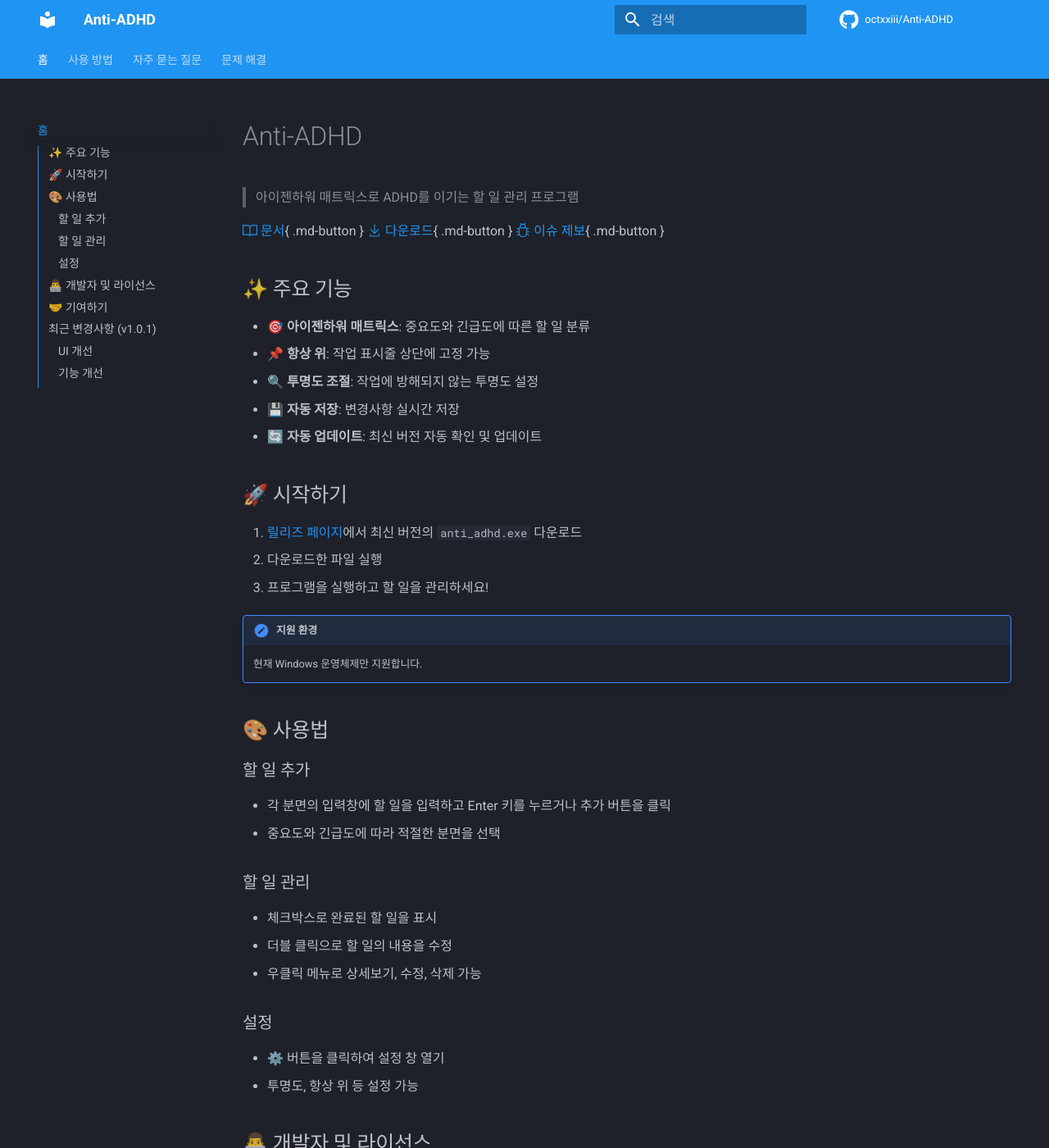
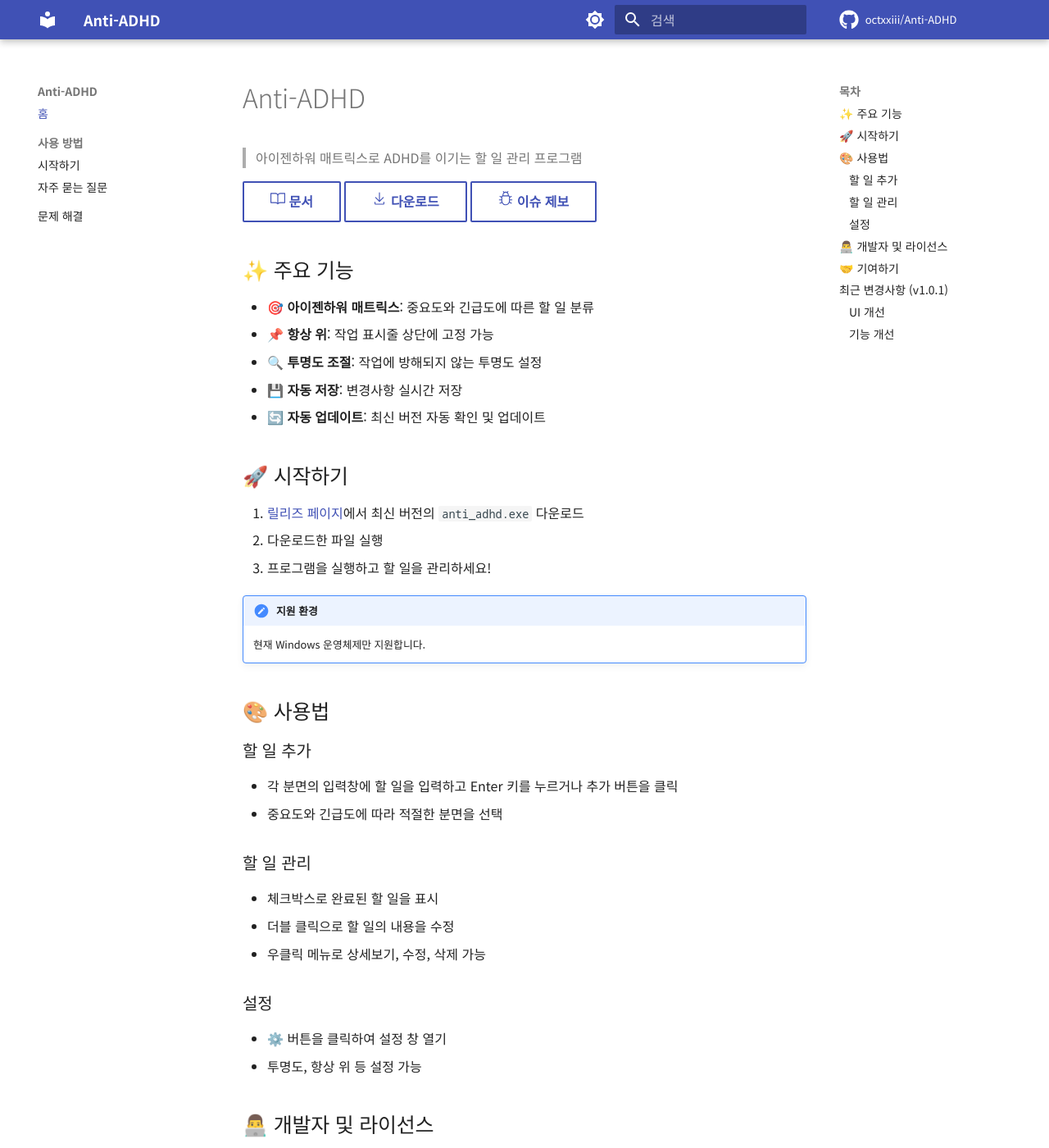
Before and after one commit to octxxiii/Anti-ADHD-Desktop-App-, an MkDocs documentation site: the page built from docs/index.md, in a window 1280 px wide and 1400 px high. Shown: the whole window at 82% size. Built offline with MkDocs 1.6.1 and Material for MkDocs 9.7.7, drawn with Linux system fonts in a browser that asks for light colours; comment, search, counter and statistics services are not loaded; some of the changed text lies outside the part shown.

Commit message:
fix: mkdocs 설정 수정 및 버튼 스타일 개선

```diff
--- a/mkdocs.yml
+++ b/mkdocs.yml
@@ -1,7 +1,7 @@
 site_name: Anti-ADHD
 site_description: 아이젠하워 매트릭스로 ADHD를 이기는 할 일 관리 프로그램
 site_author: octxxiii
-site_url: https://octxxiii.github.io/Anti-ADHD
+site_url: https://octxxiii.github.io/Anti-ADHD/
 
 repo_name: octxxiii/Anti-ADHD
 repo_url: https://github.com/octxxiii/Anti-ADHD
@@ -10,28 +10,30 @@ theme:
   name: material
   language: ko
   features:
-    - navigation.tabs
+    - navigation.instant
+    - navigation.tracking
     - navigation.sections
-    - navigation.top
+    - navigation.expand
+    - navigation.indexes
+    - toc.follow
     - search.suggest
     - search.highlight
-    - content.tabs.link
-    - content.code.annotate
-    - content.code.copy
-    - header.autohide
-    - navigation.expand
-    - navigation.instant
-    - navigation.tracking
-    - navigation.indexes
-    - navigation.footer
-    - navigation.path
-    - navigation.prune
-    - toc.follow
-    - toc.integrate
   palette:
-    scheme: slate
-    primary: blue
-    accent: blue
+    - scheme: default
+      primary: indigo
+      accent: indigo
+      toggle:
+        icon: material/brightness-7
+        name: 다크 모드로 전환
+    - scheme: slate
+      primary: indigo
+      accent: indigo
+      toggle:
+        icon: material/brightness-4
+        name: 라이트 모드로 전환
+  font:
+    text: Noto Sans KR
+    code: Noto Sans Mono
   icon:
     repo: fontawesome/brands/github
 
@@ -39,41 +41,37 @@ extra:
   social:
     - icon: fontawesome/brands/github
       link: https://github.com/octxxiii/Anti-ADHD
+      name: GitHub
     - icon: fontawesome/solid/envelope
       link: mailto:kdyw123@gmail.com
 
 plugins:
-  - search
+  - search:
+      lang: ko
 
 markdown_extensions:
+  - attr_list
+  - md_in_html
   - admonition
-  - codehilite
+  - pymdownx.details
+  - pymdownx.superfences
+  - pymdownx.highlight:
+      anchor_linenums: true
+  - pymdownx.inlinehilite
+  - pymdownx.snippets
+  - pymdownx.superfences
+  - def_list
+  - pymdownx.tasklist:
+      custom_checkbox: true
+  - tables
   - footnotes
-  - meta
-  - toc:
-      permalink: true
-  - pymdownx.arithmatex
-  - pymdownx.betterem:
-      smart_enable: all
-  - pymdownx.caret
-  - pymdownx.critic
-  - pymdownx.details
   - pymdownx.emoji:
       emoji_index: !!python/name:material.extensions.emoji.twemoji
       emoji_generator: !!python/name:material.extensions.emoji.to_svg
-  - pymdownx.highlight
-  - pymdownx.inlinehilite
-  - pymdownx.keys
-  - pymdownx.mark
-  - pymdownx.smartsymbols
-  - pymdownx.superfences
-  - pymdownx.tabbed
-  - pymdownx.tasklist:
-      custom_checkbox: true
-  - pymdownx.tilde
 
 nav:
   - 홈: index.md
-  - 사용 방법: usage.md
-  - 자주 묻는 질문: faq.md
+  - 사용 방법:
+    - 시작하기: user-guide.md
+    - 자주 묻는 질문: faq.md
   - 문제 해결: troubleshooting.md
```
